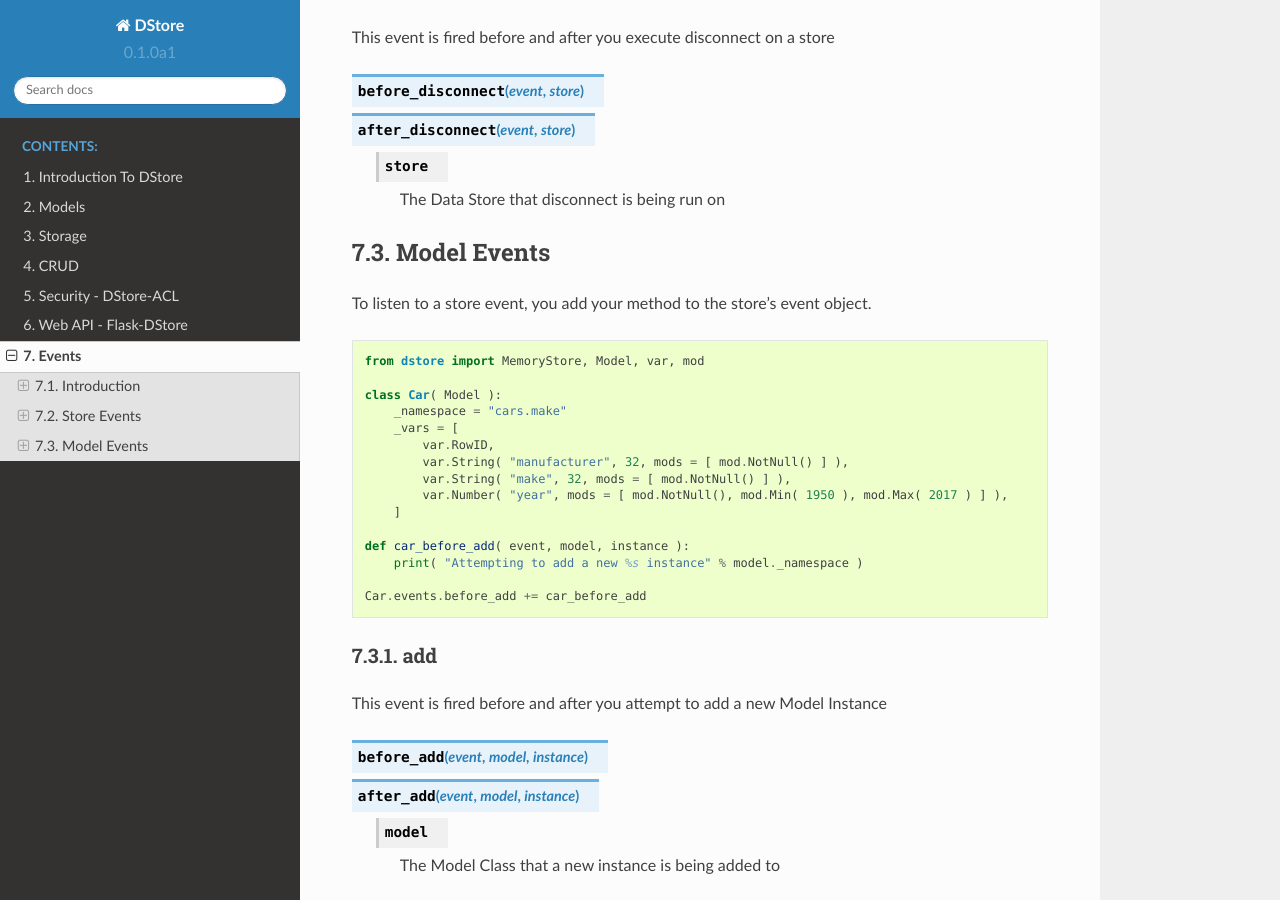
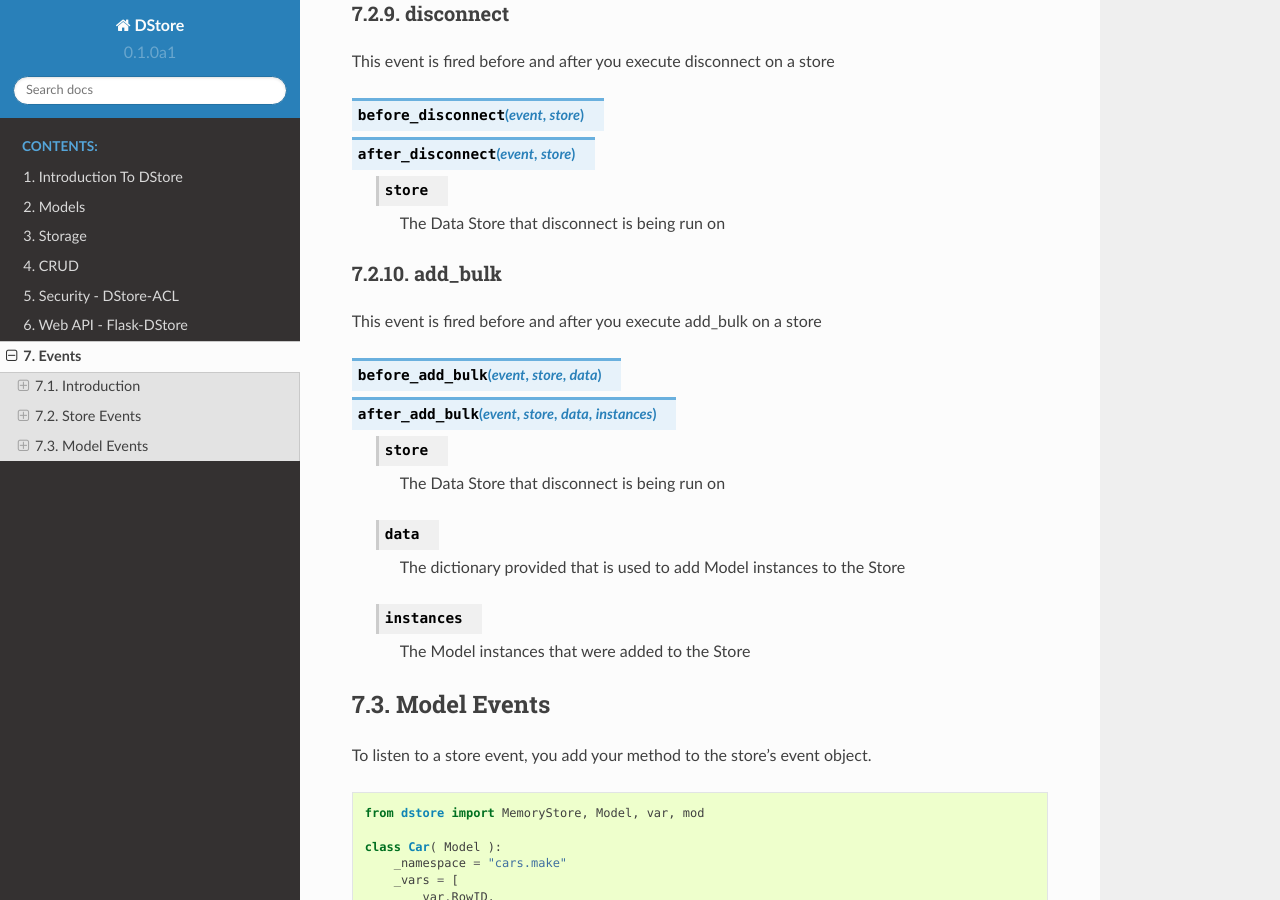
Before and after one commit to MarkLark/dstore, a Sphinx documentation site: the page built from docs/source/events.rst, in a window 1280 px wide and 900 px high, scrolled down 3817 px. Built offline with Sphinx 7.4.7 and the Read the Docs theme 2.0.0, drawn with Linux system fonts in a browser that asks for light colours.

Commit message:
Docs: Documented new events for method Store.add_bulk

```diff
--- a/docs/source/events.rst
+++ b/docs/source/events.rst
@@ -146,6 +146,25 @@ This event is fired before and after you execute disconnect on a store
     .. py:attribute:: store
 
         The Data Store that disconnect is being run on
+
+add_bulk
+--------
+This event is fired before and after you execute add_bulk on a store
+
+.. py:function:: before_add_bulk( event, store, data )
+                 after_add_bulk( event, store, data, instances )
+
+    .. py:attribute:: store
+
+        The Data Store that disconnect is being run on
+
+    .. py:attribute:: data
+
+        The dictionary provided that is used to add Model instances to the Store
+
+    .. py:attribute:: instances
+
+        The Model instances that were added to the Store
 
 
 Model Events
```
